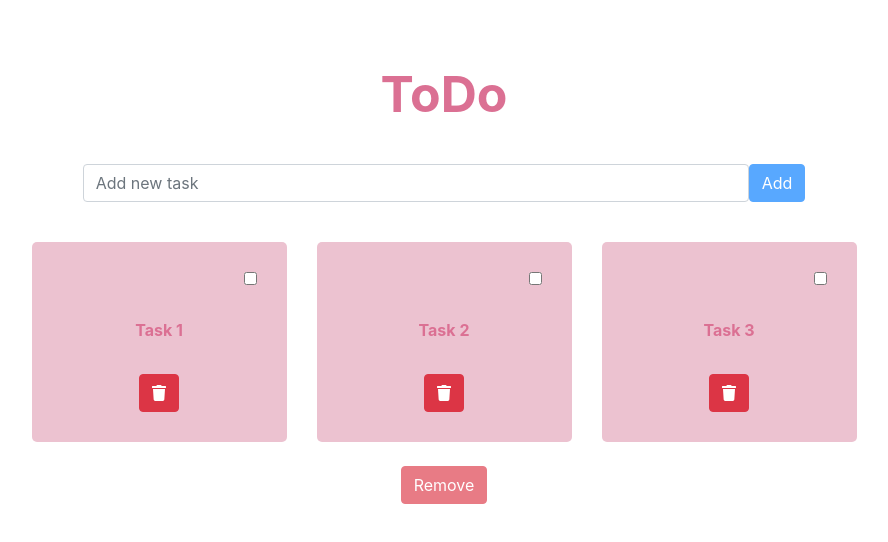
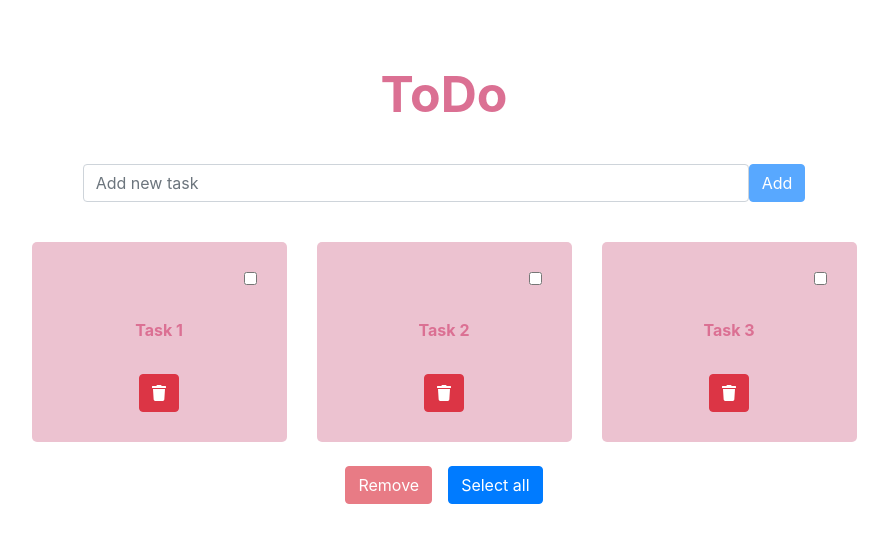
Before and after one commit to AnoucheYan/Anush1, a React (Create React App) app: page / in a window 1280 px wide. Shown: the top 542 px of the page, without its empty margins (196-1084 px from the left). Built offline with nearby package versions, Linux system fonts and the light colour scheme.

Commit message:
first version

```diff
--- a/src/Components/Task/Task.jsx
+++ b/src/Components/Task/Task.jsx
@@ -19,7 +19,8 @@ const Task = ({
             <div className="d-flex justify-content-end">
                 <input
                     type="checkbox"
-                    onClick={() => setRemoveTaskId(task._id)}
+                    onChange={() => setRemoveTaskId(task._id)}
+                    checked = {checked}
                 />
             </div>
 
--- a/src/Components/ToDo/ToDo.jsx
+++ b/src/Components/ToDo/ToDo.jsx
@@ -22,6 +22,7 @@ class ToDo extends React.Component {
             },
         ],
         removeTasks: new Set(),
+        isAllChecked: false
     }
 
     handleSubmit = (value) => {
@@ -71,13 +72,32 @@ class ToDo extends React.Component {
 
         this.setState ({
             tasks,
-            removeTasks: new Set ()
+            removeTasks: new Set (),
+            isAllChecked: false
+        });
+    }
+
+    handleCheck = () => {
+        const {tasks, isAllChecked} = this.state;
+        let removeTasks = new Set()
+
+        if (!isAllChecked) {
+            removeTasks = new Set(this.state.removeTasks);
+
+            tasks.forEach(task => {
+                removeTasks.add(task._id)
+            });
+        }
+
+        this.setState ({
+            removeTasks,
+            isAllChecked: !isAllChecked
         });
     }
 
     render () {
-        const {removeTasks} = this.state;
-        const Tasks = this.state.tasks.map(task => {
+        const {removeTasks, tasks, isAllChecked} = this.state;
+        const Tasks = tasks.map(task => {
             return (
                 <Col key = {task._id}
                     xs={12} sm={6} md={4} lg={3}
@@ -120,6 +140,14 @@ class ToDo extends React.Component {
                             >
                                 Remove
                             </Button>
+                            <Button
+                                variant = "primary"
+                                className = "ml-3"
+                                onClick = {this.handleCheck}
+                                disabled = {!!!tasks.length}
+                            >
+                                {isAllChecked? 'Remove selected' : 'Select all'}
+                            </Button>
                         </Col>
                     </Row>
 
```
Also changed, not shown: 1 other file (tests, documents, lock files or other folders).
